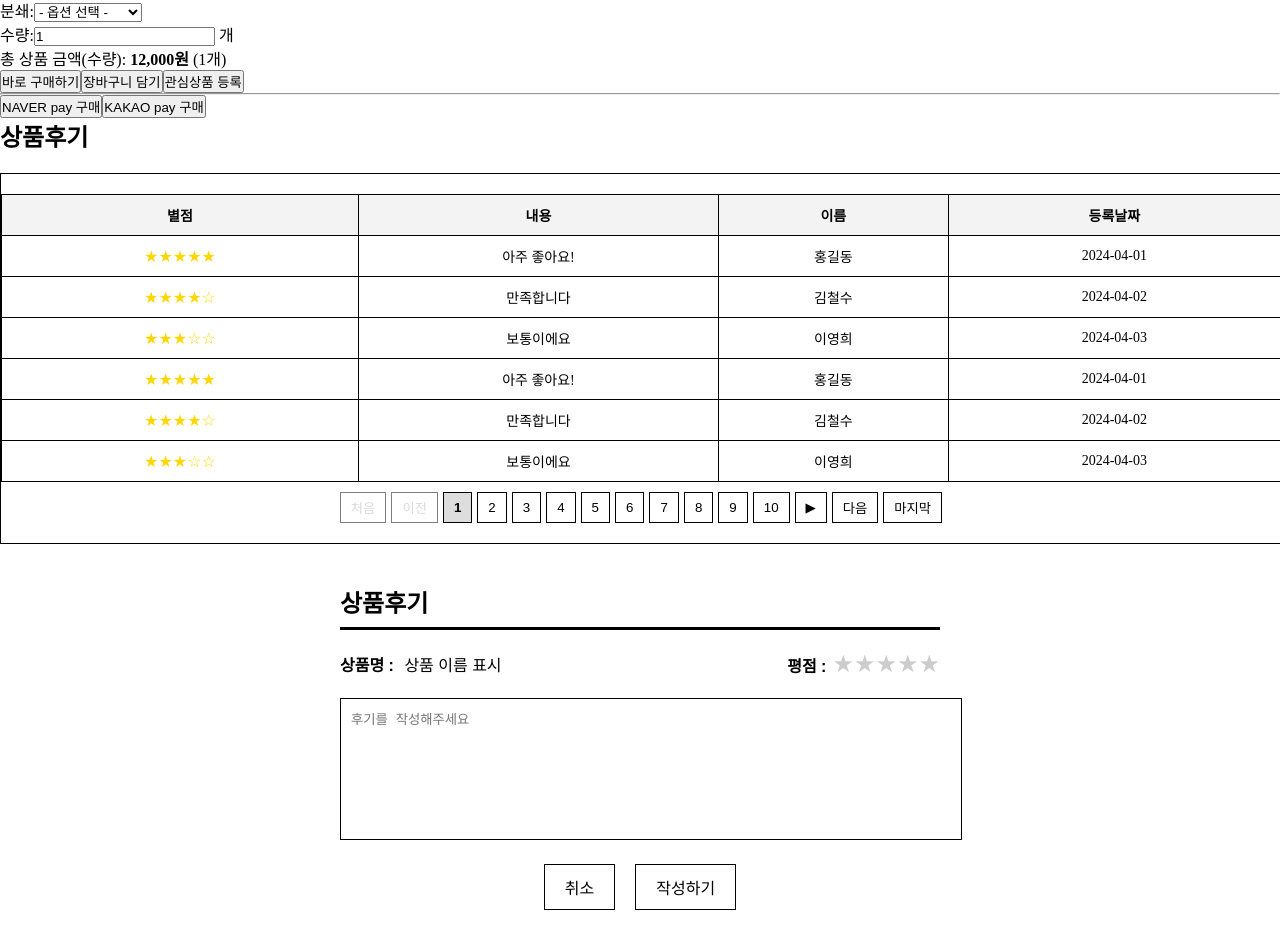
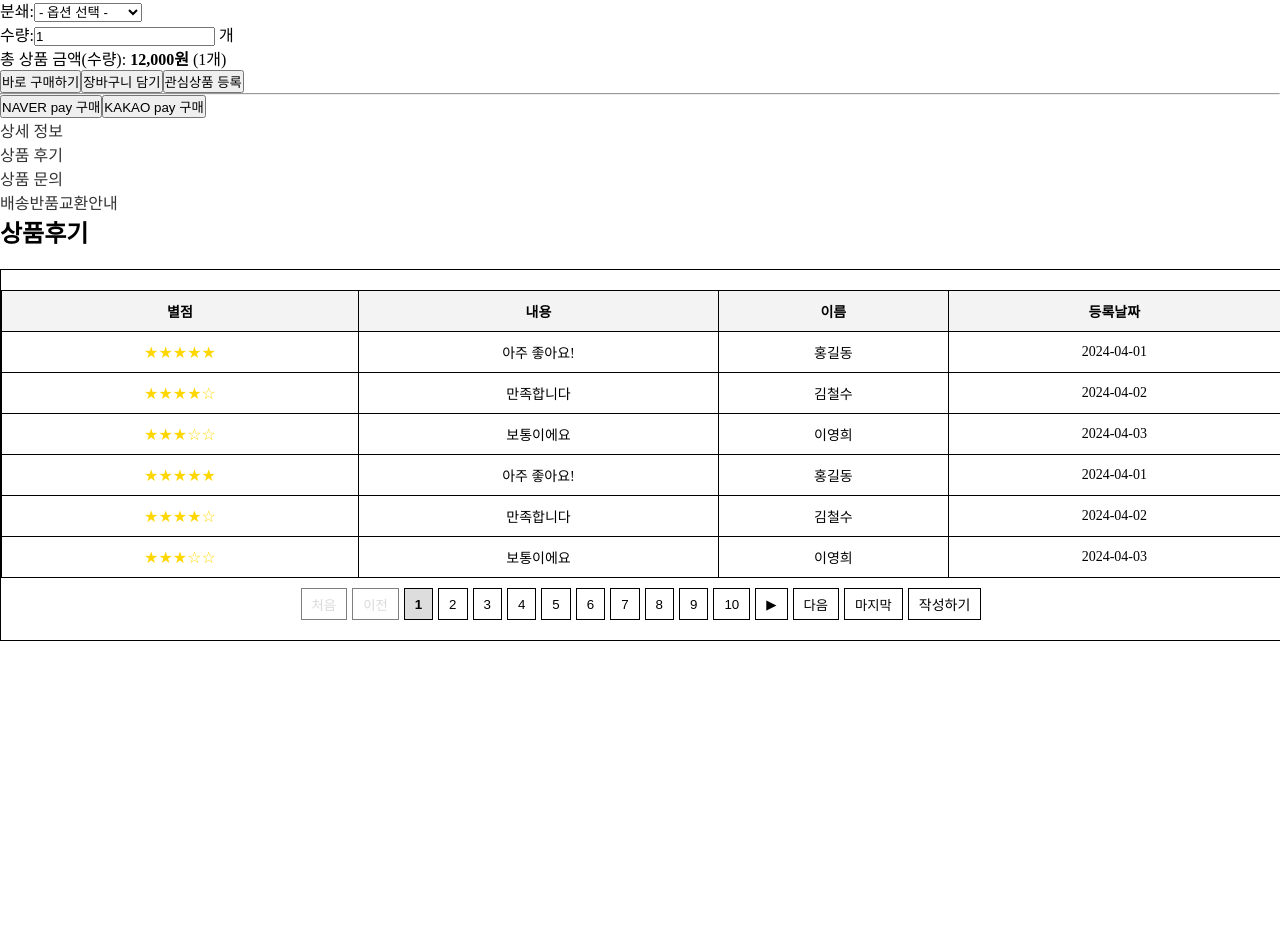
Before and after one commit to bulldorzer/coffee-shop-front, a React (Vite) app: page /product/1 in a window 1280 px wide. Shown: the part 581-1530 px from the top of the page. After the commit the page ends 1222 px from the top, so only its background shows below. Built offline with nearby package versions, Linux system fonts and the light colour scheme.

Commit message:
동적테이블 리뷰 작성 연결 완료 - 진우

```diff
--- a/src/component/review/ReviewForm.jsx
+++ b/src/component/review/ReviewForm.jsx
@@ -5,7 +5,7 @@ import "../../css/review/reviewForm.css";
  * 상품후기 작성 - 진우
  * @returns
  */
-const ReviewForm = () => {
+const ReviewForm = ({ onCancel }) => {
   const [rating, setRating] = useState(0);
 
   const handleRating = (value) => {
@@ -39,7 +39,7 @@ const ReviewForm = () => {
       <textarea className="review-textarea" rows="8" placeholder="후기를 작성해주세요" />
 
       <div className="button-row">
-        <button className="btn cancel">취소</button>
+        <button className="btn cancel" onClick={onCancel}>취소</button>
         <button className="btn submit">작성하기</button>
       </div>
     </div>
--- a/src/component/review/ReviewList.jsx
+++ b/src/component/review/ReviewList.jsx
@@ -1,5 +1,6 @@
-import React from 'react';
+import React, { useState } from 'react';
 import DynamicTable from '../utilComponent/DynamicTable';
+import ReviewForm from './ReviewForm';
 
 const data = [
   { score: 5, content: '아주 좋아요!', writer: '홍길동', postDate: '2024-04-01' },
@@ -114,16 +115,40 @@ const columns = [
   { key: 'postDate', label: '등록날짜' },
 ];
 
+
+
 /**
  * 상품후기 컴포넌트 - 진우
  * @returns
  */
 const ReviewList = () =>{
+    const [showForm, setShowForm] = useState(false);
+    const handleWriteClick = () => {
+        setShowForm(true); // 작성 모드 ON
+    };
+
+    const handleCancel = () => {
+        setShowForm(false); // 작성 모드 OFF
+    };
     return(
         <>
             <div>
                 <h2 style={{ fontSize: '24px', marginBottom: '10px' }}>상품후기</h2>
-                <DynamicTable columns={columns} data={data} itemsPerPage={6} />
+                <DynamicTable
+                    columns={columns}
+                    data={data}
+                    itemsPerPage={6}
+                    showWriteButton={!showForm}  // 작성폼이 열려있으면 버튼 숨김
+                    onWriteClick={handleWriteClick}
+                />
+                {console.log("showForm 상태:", showForm)}
+                {/* 후기 폼 */}
+                {showForm && (
+                    <>
+                        {console.log("ReviewForm 렌더링됨")}
+                        <ReviewForm onCancel={handleCancel} />
+                    </>
+                )}
             </div>
         </>
     )
--- a/src/component/utilComponent/DynamicTable.jsx
+++ b/src/component/utilComponent/DynamicTable.jsx
@@ -8,7 +8,13 @@ import '../../css/util/dynamicTable.css'; // 스타일 분리
  * columns는 {key=?, label=?} 객체값이 필요하며 배열로 구성할것(컬럼이 여러개일 때)
  * data는 정의한 columns key 값에 맞추어 정의할것 배열로 구성
  */
-const DynamicTable = ({ columns, data, itemsPerPage = 5 }) => {
+const DynamicTable = ({
+    columns,
+    data,
+    itemsPerPage = 5,
+    showWriteButton = false,
+    onWriteClick = () => {}, // 추가된 props
+  }) => {
   const [sortField, setSortField] = useState(null);
   const [sortOrder, setSortOrder] = useState('asc');
   const [currentPage, setCurrentPage] = useState(1);
@@ -116,6 +122,12 @@ const DynamicTable = ({ columns, data, itemsPerPage = 5 }) => {
         >
           마지막
         </button>
+        {/* 작성하기 버튼 */}
+        {showWriteButton && (
+          <button className="write-button" onClick={onWriteClick}>
+            작성하기
+          </button>
+        )}
       </div>
     </div>
   );
--- a/src/css/Review/ReviewForm.css
+++ b/src/css/Review/ReviewForm.css
@@ -2,6 +2,13 @@
     width: 600px;
     margin: 40px auto;
     font-family: sans-serif;
+    position: fixed;
+    top: 50%;
+    left: 50%;
+    background: #fff;
+    padding: 20px;
+    border: 1px solid #000;
+    transform: translate(-50%, -50%);
   }
 
   .form-title {
--- a/src/css/util/dynamicTable.css
+++ b/src/css/util/dynamicTable.css
@@ -50,3 +50,16 @@
   opacity: 0.5;
   cursor: not-allowed;
 }
+.write-button {
+  padding: 6px 12px;
+  background-color: #000;
+  color: black;
+  border: none;
+  cursor: pointer;
+  font-size: 14px;
+}
+
+.write-button:hover {
+  background-color: #333;
+  color: white;
+}
--- a/src/pages/ProductDetailPage.jsx
+++ b/src/pages/ProductDetailPage.jsx
@@ -1,5 +1,5 @@
 import React, { useState, useEffect } from 'react';
-import { useParams } from 'react-router-dom';
+import { Link, useParams } from 'react-router-dom';
 import ReviewList from '../component/review/ReviewList';
 import ReviewForm from '../component/review/ReviewForm';
 
@@ -117,12 +117,18 @@ export default function ProductDetailPage() {
         </div>
       </div>
 
+      <div >
+        <ul>
+          <li className='active'><a href="#p1">상세 정보</a></li>
+          <li><a href="#p2">상품 후기</a></li>
+          <li><a href="#p3">상품 문의</a></li>
+          <li><a href="#p4">배송반품교환안내</a></li>
+        </ul>
+      </div>
       {/* 사용자 후기 */}
-      <ReviewList></ReviewList>
-
-      {/** 상품후기 쓰기 */}
-      <ReviewForm></ReviewForm>
-
+      <div id='p2'>
+        <ReviewList></ReviewList>
+      </div>
     </div>
   );
 }
```
